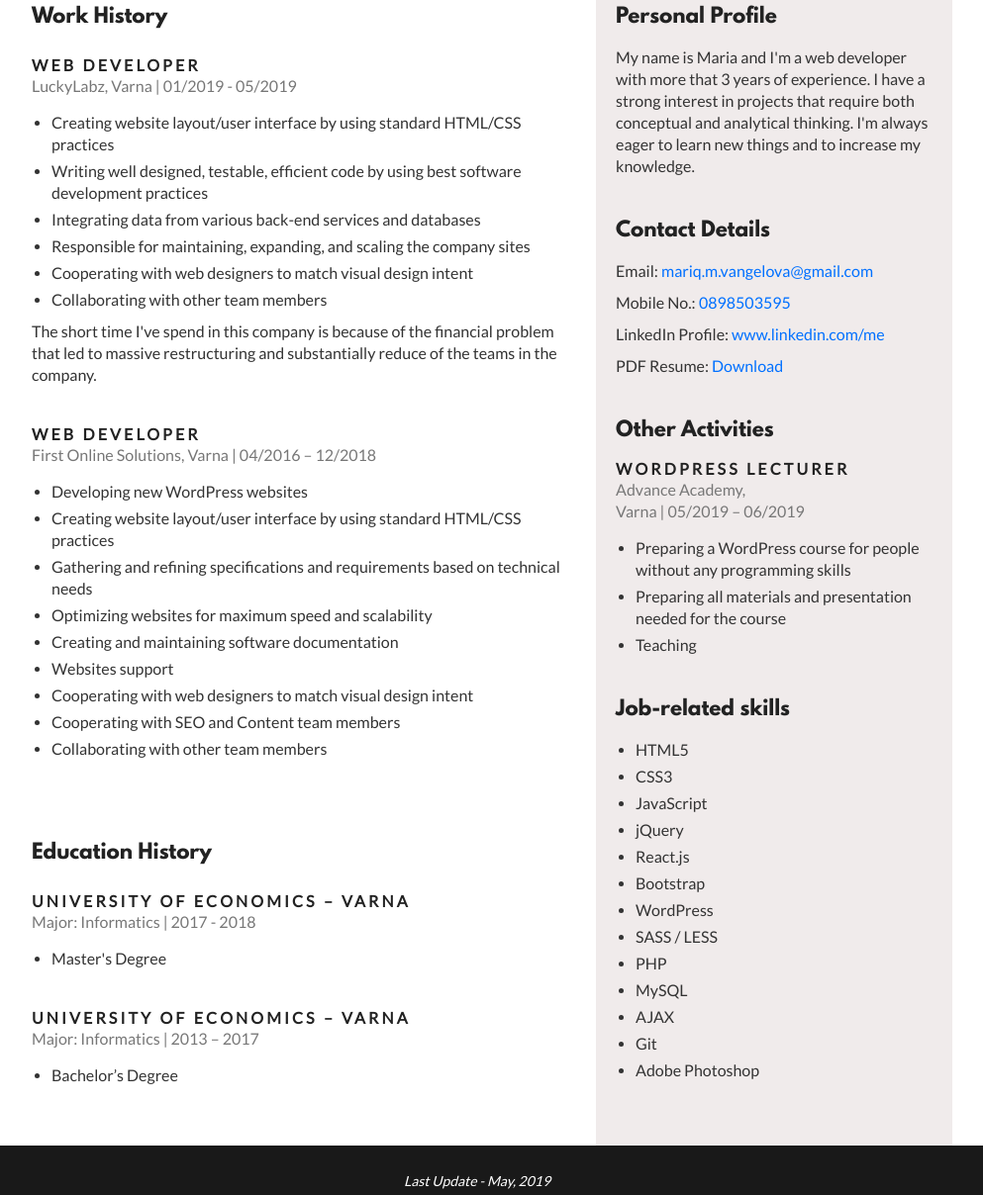
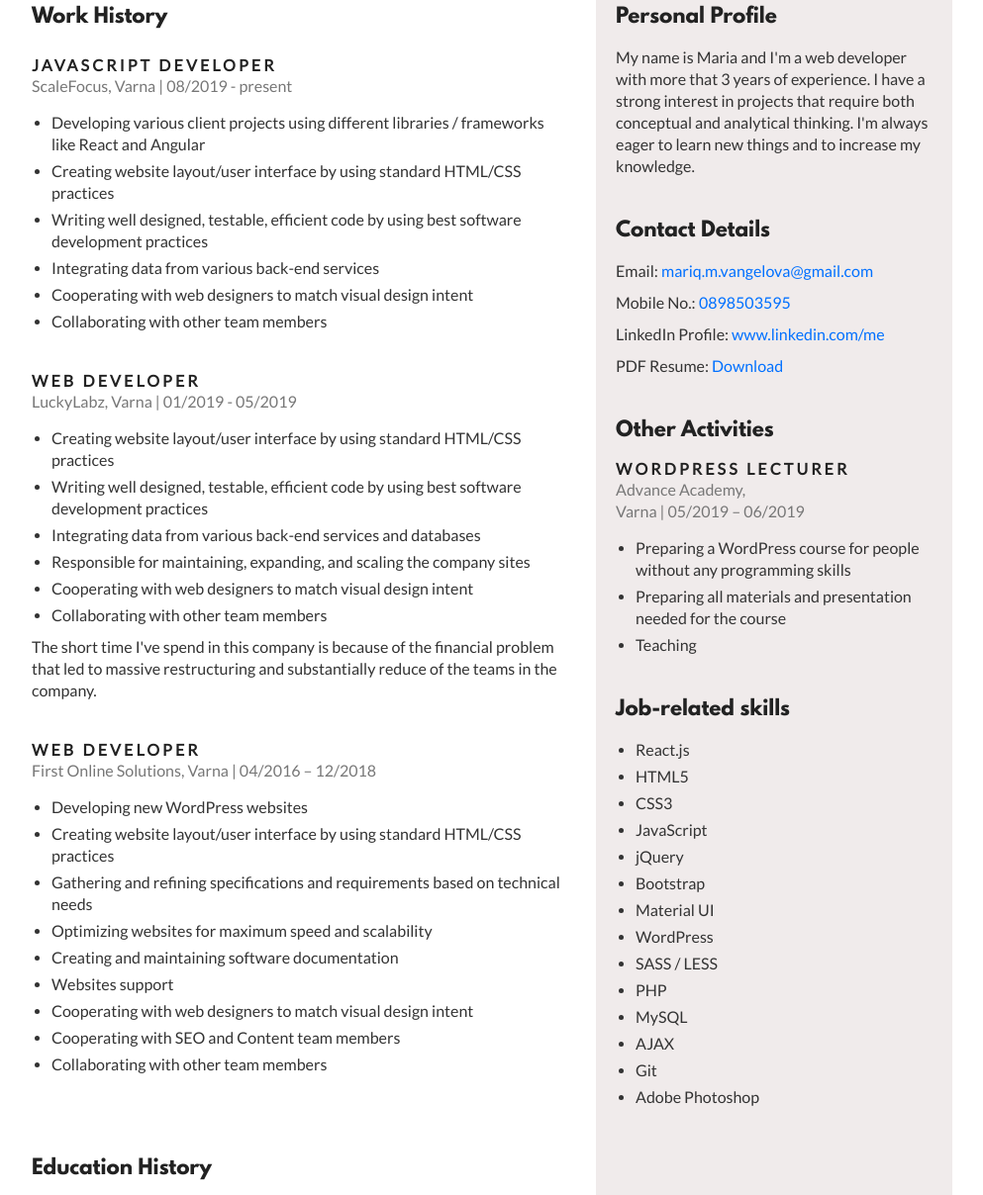
Before and after one commit to maria-vangelova/personal-website, a plain HTML site: page index.html in a window 1280 px wide. Shown: the part 297-1505 px from the top of the page at 99% size, without its empty margins (158-1151 px from the left). Drawn offline with Linux system fonts and the light colour scheme.

Commit message:
add new job description

```diff
--- a/index.html
+++ b/index.html
@@ -39,6 +39,20 @@
         <div class="content">
             <section>
                 <h2>Work History</h2>
+
+                <div class="history-item">
+                    <!-- <p class="subtitle"><span class="custom-text-transform">JavaScript</span> developer</p> -->
+                    <p class="subtitle">javascript developer</p>
+                    <p class="company-name">ScaleFocus, Varna | 08/2019 - present</p>
+                    <ul>
+                        <li>Developing various client projects using different libraries / frameworks like React and Angular</li>
+                        <li>Creating website layout/user interface by using standard HTML/CSS practices</li>
+                        <li>Writing well designed, testable, efficient code by using best software development practices</li>
+                        <li>Integrating data from various back-end services</li>
+                        <li>Cooperating with web designers to match visual design intent</li>
+                        <li>Collaborating with other team members</li>
+                    </ul>
+                </div>
 
                 <div class="history-item">
                     <p class="subtitle">web developer</p>
@@ -101,7 +115,6 @@
                     <p>Mobile No.: <a href="tel:+359898503595" class="underline-from-center">0898503595</a></p>
                     <p>LinkedIn Profile: <a href="https://www.linkedin.com/in/maria-vangelova-7b8235149/" target="_blank" class="underline-from-center">www.linkedin.com/me</a></p>
                     <p>PDF Resume: <a href="/files/Maria_Vangelova_Resume.pdf" download="Maria Vangelova - Resume" class="underline-from-center">Download</a></p>
-                    <!-- <p>Recommendations: <a href="https://www.linkedin.com/in/maria-vangelova-7b8235149/#" class="underline-from-center">Click Here</a></p> -->
                 </div>
 
                 <div class="personal-info-item">
@@ -122,12 +135,13 @@
                     <h2>Job-related skills</h2>
 
                     <ul>
+                        <li>React.js</li>
                         <li>HTML5</li>
                         <li>CSS3</li>
                         <li>JavaScript</li>
                         <li>jQuery</li>
-                        <li>React.js</li>
                         <li>Bootstrap</li>
+                        <li>Material UI</li>
                         <li>WordPress</li>
                         <li>SASS / LESS</li>
                         <li>PHP</li>
@@ -141,7 +155,7 @@
         </div>
     </div>
     <footer>
-        <p>Last Update - May, 2019</p>
+        <p>Last Update - December, 2019</p>
     </footer>
 </body>
 </html>
```
